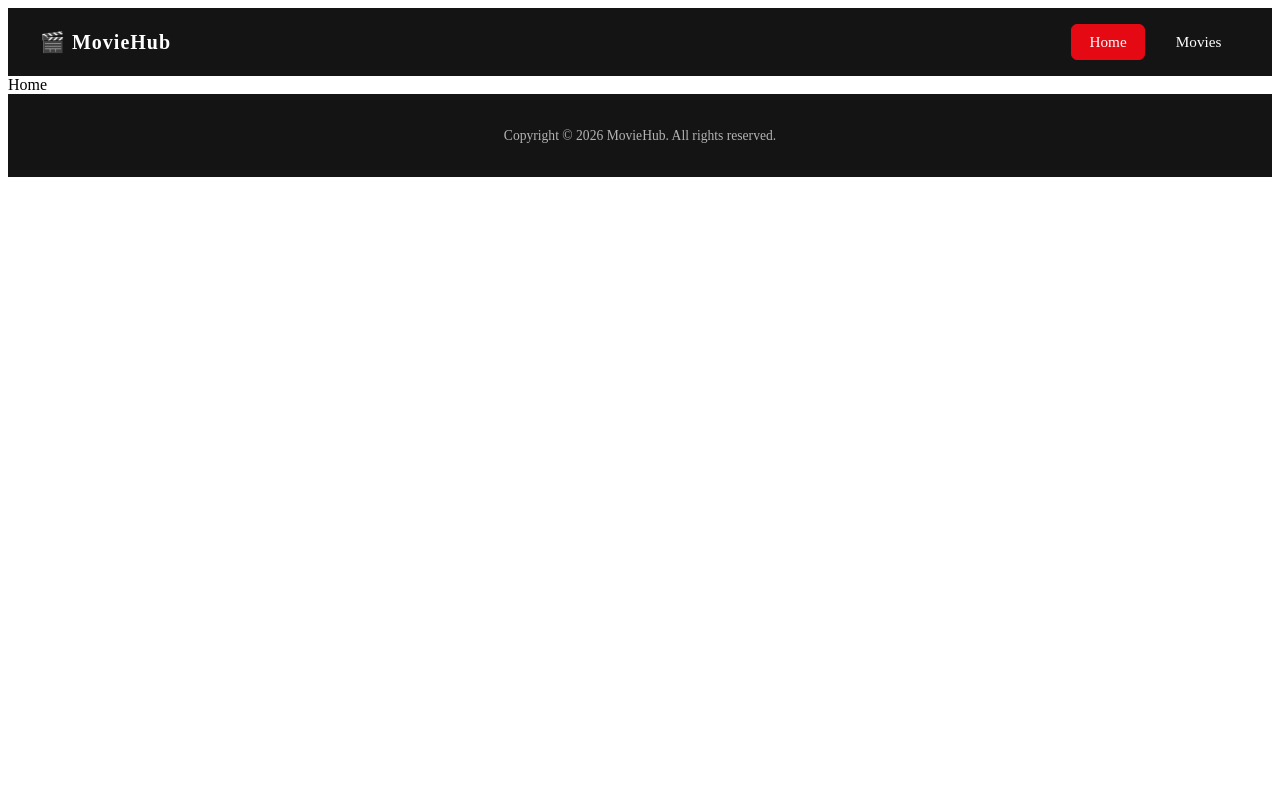
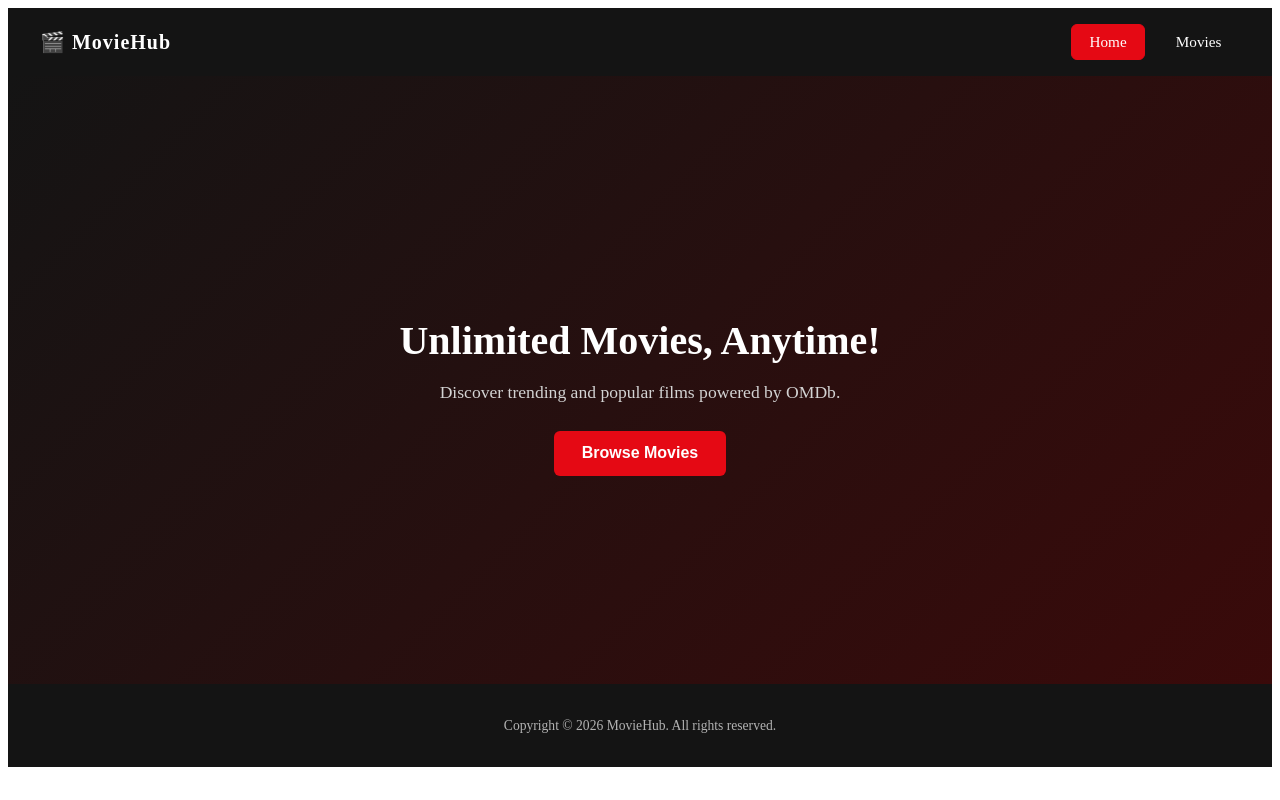
Before and after one commit to imashraf21/FPA2, a React (Vite) app: page / in a window 1280 px wide. Built offline with nearby package versions, Linux system fonts and the light colour scheme.

Commit message:
OMDb api

```diff
--- /dev/null
+++ b/src/components/Card.jsx
@@ -0,0 +1,3 @@
+export default function Card() {
+	return <div>Card</div>;
+}
--- /dev/null
+++ b/src/pages/Home.css
@@ -0,0 +1,34 @@
+.hero {
+	flex: 1;
+	display: flex;
+	align-items: center;
+	justify-content: center;
+	text-align: center;
+	padding: 4rem 1.5rem;
+	min-height: 60vh;
+	background: linear-gradient(135deg, #141414 0%, #3a0a0a 100%);
+	color: #fff;
+}
+
+.browse-btn {
+	background-color: #e50914;
+	color: #fff;
+	border: none;
+	padding: 0.85rem 1.75rem;
+	font-size: 1rem;
+	font-weight: 600;
+	border-radius: 6px;
+	cursor: pointer;
+	transition: background-color 0.2s ease;
+}
+
+.hero-content h1 {
+	font-size: 2.5rem;
+	margin-bottom: 0.75rem;
+}
+
+.hero-content p {
+	font-size: 1.1rem;
+	color: #d3d3d3;
+	margin-bottom: 1.75rem;
+}
--- a/src/pages/Home.jsx
+++ b/src/pages/Home.jsx
@@ -1,3 +1,21 @@
+import { useNavigate } from "react-router";
+import "./Home.css";
+
 export default function Home() {
-	return <div>Home</div>;
+	const navigate = useNavigate();
+
+	return (
+		<section className="hero">
+			<div className="hero-content">
+				<h1>Unlimited Movies, Anytime!</h1>
+				<p>Discover trending and popular films powered by OMDb.</p>
+				<button
+					className="browse-btn"
+					onClick={() => navigate("/movies")}
+				>
+					Browse Movies
+				</button>
+			</div>
+		</section>
+	);
 }
--- /dev/null
+++ b/src/pages/Movies.css
@@ -0,0 +1,6 @@
+.movies-page {
+	flex: 1;
+	padding: 2rem;
+	background-color: #0f0f0f;
+	color: #fff;
+}
--- a/src/pages/Movies.jsx
+++ b/src/pages/Movies.jsx
@@ -1,3 +1,9 @@
+import "./Movies.css";
+
 export default function Movies() {
-	return <div>Movies</div>;
+	return (
+		<section className="movies-page">
+			<h2>Popular Movies</h2>
+		</section>
+	);
 }
```
Also changed, not shown: src/services/omdb.js (added, +33 -0 lines).
